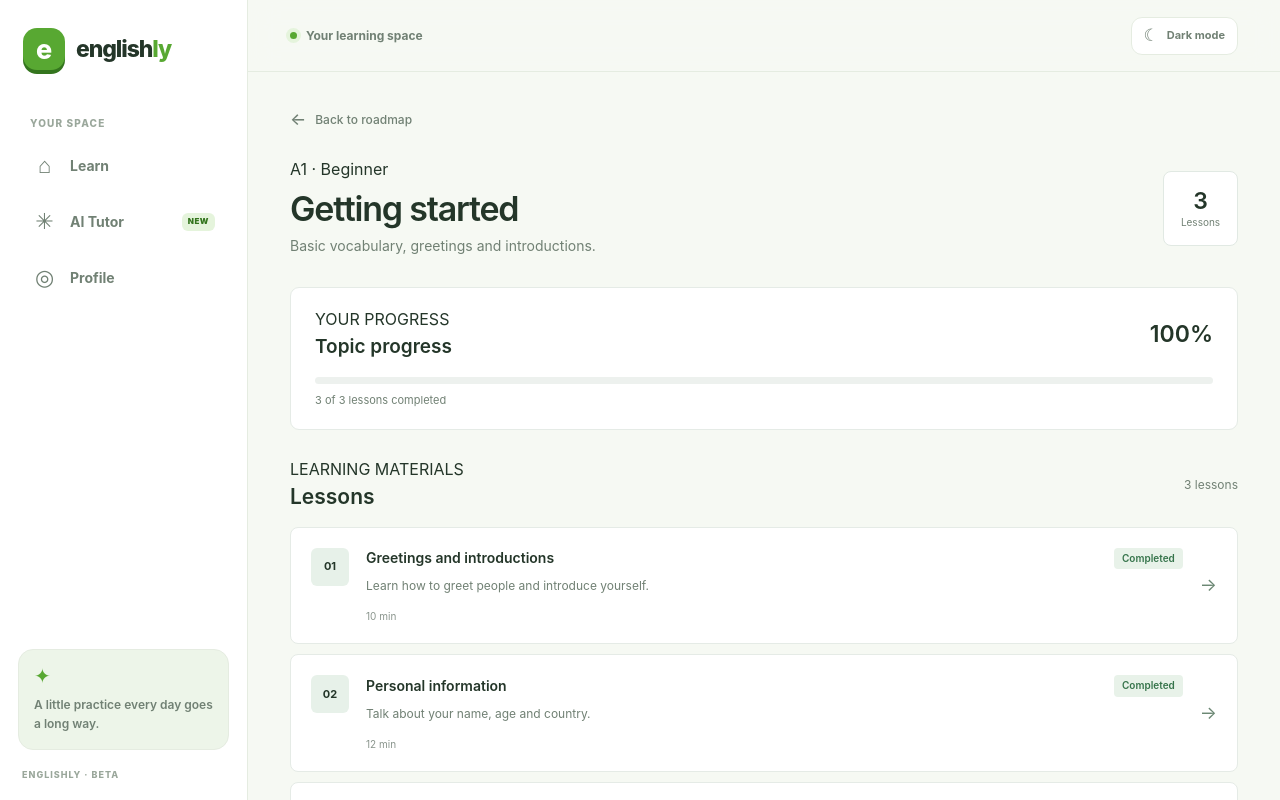
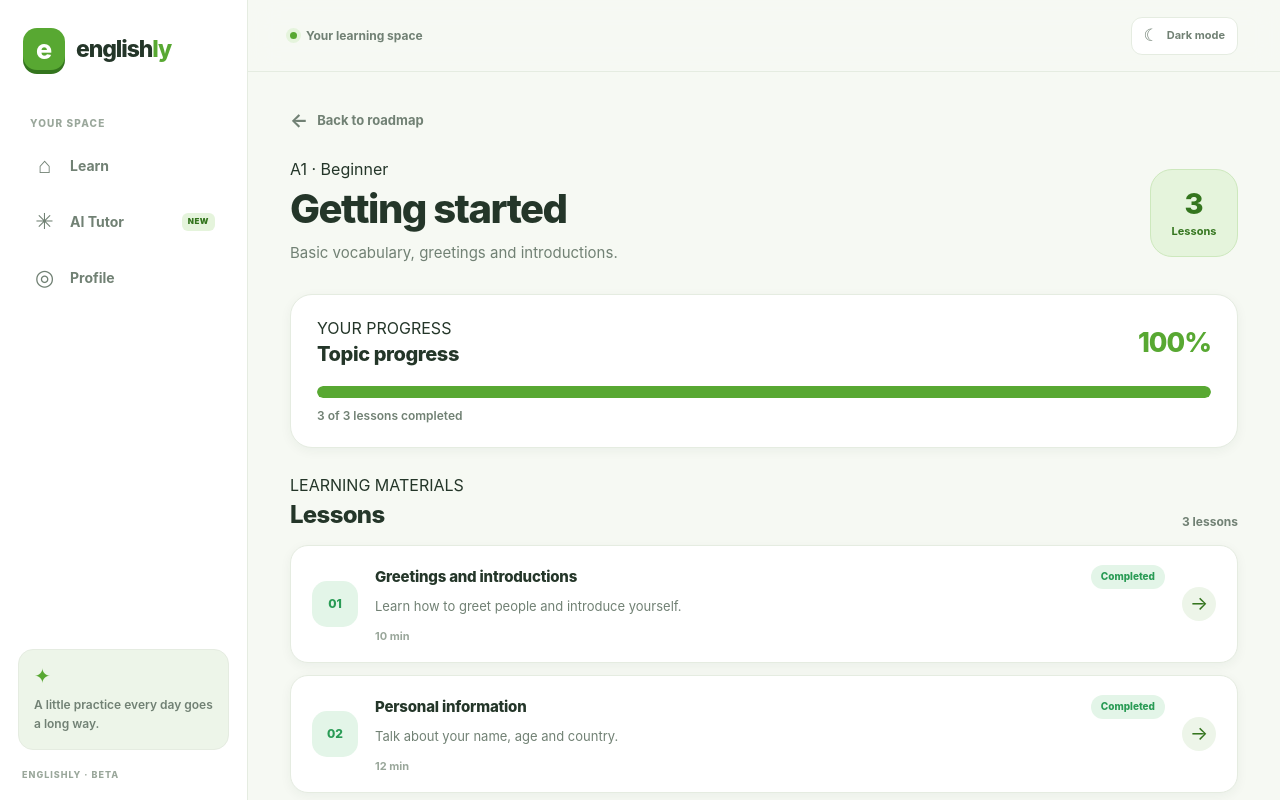
Before and after one commit to madaraFlovv/english-learning-platform, a React (Vite) app in the folder frontend/: page /topic/a1-getting-started in a window 1280 px wide. Shown: the top 800 px of the page. Built offline with nearby package versions, Linux system fonts and the light colour scheme.

Commit message:
refactor: migrate topic page to CSS Modules

```diff
--- a/frontend/src/pages/TopicPage/TopicPage.tsx
+++ b/frontend/src/pages/TopicPage/TopicPage.tsx
@@ -1,4 +1,4 @@
-import "./TopicPage.css";
+import styles from "./TopicPage.module.css";
 
 import { Link, useParams } from "react-router-dom";
 
@@ -13,7 +13,7 @@ const TopicPage = () => {
 
   if (!topic) {
     return (
-      <div className="topic-page">
+      <div className={styles["topic-page"]}>
         <h1>Topic not found</h1>
         <p>This topic does not exist.</p>
         <Link to="/">Back to roadmap</Link>
@@ -45,15 +45,15 @@ const TopicPage = () => {
       : 0;
 
   return (
-    <div className="topic-page">
-      <Link to="/" className="topic-back-link">
+    <div className={styles["topic-page"]}>
+      <Link to="/" className={styles["topic-back-link"]}>
         <span aria-hidden="true">←</span>
         Back to roadmap
       </Link>
 
-      <header className="topic-header">
+      <header className={styles["topic-header"]}>
         <div>
-          <span className="section-eyebrow">
+          <span className={styles["section-eyebrow"]}>
             {level ? `${level.code} · ${level.title}` : "YOUR CURRICULUM"}
           </span>
 
@@ -62,38 +62,38 @@ const TopicPage = () => {
           <p>{topic.description}</p>
         </div>
 
-        <div className="topic-header-badge">
+        <div className={styles["topic-header-badge"]}>
           <span>{lessons.length}</span>
           <span>Lessons</span>
         </div>
       </header>
 
-      <section className="topic-overview">
-        <div className="topic-overview-heading">
+      <section className={styles["topic-overview"]}>
+        <div className={styles["topic-overview-heading"]}>
           <div>
-            <span className="section-eyebrow">YOUR PROGRESS</span>
+            <span className={styles["section-eyebrow"]}>YOUR PROGRESS</span>
             <h2>Topic progress</h2>
           </div>
 
-          <span className="topic-overview-percentage">{topicProgress}%</span>
+          <span className={styles["topic-overview-percentage"]}>{topicProgress}%</span>
         </div>
 
-        <div className="topic-overview-track">
+        <div className={styles["topic-overview-track"]}>
           <div
-            className="topic-overview-fill"
+            className={styles["topic-overview-fill"]}
             style={{ width: `${topicProgress}%` }}
           />
         </div>
 
-        <span className="topic-overview-caption">
+        <span className={styles["topic-overview-caption"]}>
           {completedLessonsCount} of {lessons.length} lessons completed
         </span>
       </section>
 
-      <section className="topic-lessons-section">
-        <div className="topic-lessons-heading">
+      <section className={styles["topic-lessons-section"]}>
+        <div className={styles["topic-lessons-heading"]}>
           <div>
-            <span className="section-eyebrow">LEARNING MATERIALS</span>
+            <span className={styles["section-eyebrow"]}>LEARNING MATERIALS</span>
             <h2>Lessons</h2>
           </div>
 
@@ -101,7 +101,7 @@ const TopicPage = () => {
         </div>
 
         {lessons.length > 0 ? (
-          <div className="topic-lessons-list">
+          <div className={styles["topic-lessons-list"]}>
             {lessons.map((lesson, index) => {
               const status = getLessonStatus(lesson.id);
 
@@ -109,17 +109,17 @@ const TopicPage = () => {
                 <Link
                   key={lesson.id}
                   to={`/lesson/${lesson.id}`}
-                  className={`topic-lesson-card ${status}-lesson`}
+                  className={`${styles["topic-lesson-card"]} ${styles[`${status}-lesson`]}`}
                 >
-                  <div className="topic-lesson-number">
+                  <div className={styles["topic-lesson-number"]}>
                     {String(index + 1).padStart(2, "0")}
                   </div>
 
-                  <div className="topic-lesson-content">
-                    <div className="topic-lesson-title-row">
+                  <div className={styles["topic-lesson-content"]}>
+                    <div className={styles["topic-lesson-title-row"]}>
                       <h3>{lesson.title}</h3>
 
-                      <span className={`topic-lesson-status ${status}-label`}>
+                      <span className={`${styles["topic-lesson-status"]} ${styles[`${status}-label`]}`}>
                         {status === "completed" && "Completed"}
                         {status === "in-progress" && "In progress"}
                         {status === "not-started" && "Not started"}
@@ -128,12 +128,12 @@ const TopicPage = () => {
 
                     <p>{lesson.description}</p>
 
-                    <span className="topic-lesson-duration">
+                    <span className={styles["topic-lesson-duration"]}>
                       {lesson.estimatedMinutes} min
                     </span>
                   </div>
 
-                  <span className="topic-lesson-arrow" aria-hidden="true">
+                  <span className={styles["topic-lesson-arrow"]} aria-hidden="true">
                     →
                   </span>
                 </Link>
@@ -141,7 +141,7 @@ const TopicPage = () => {
             })}
           </div>
         ) : (
-          <div className="topic-empty-state">
+          <div className={styles["topic-empty-state"]}>
             <h3>No lessons yet</h3>
             <p>Learning materials for this topic will be added later.</p>
           </div>
```
